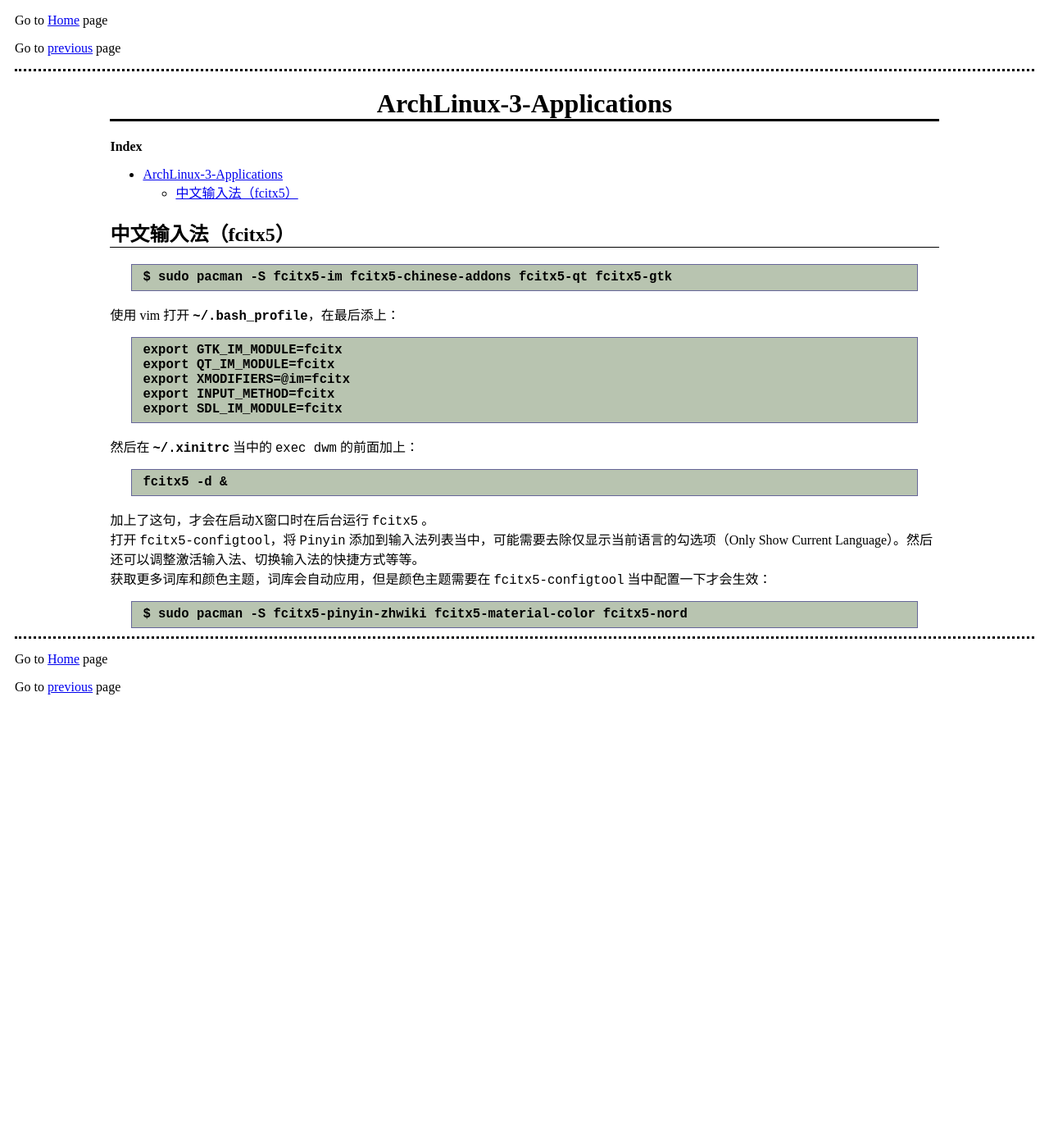
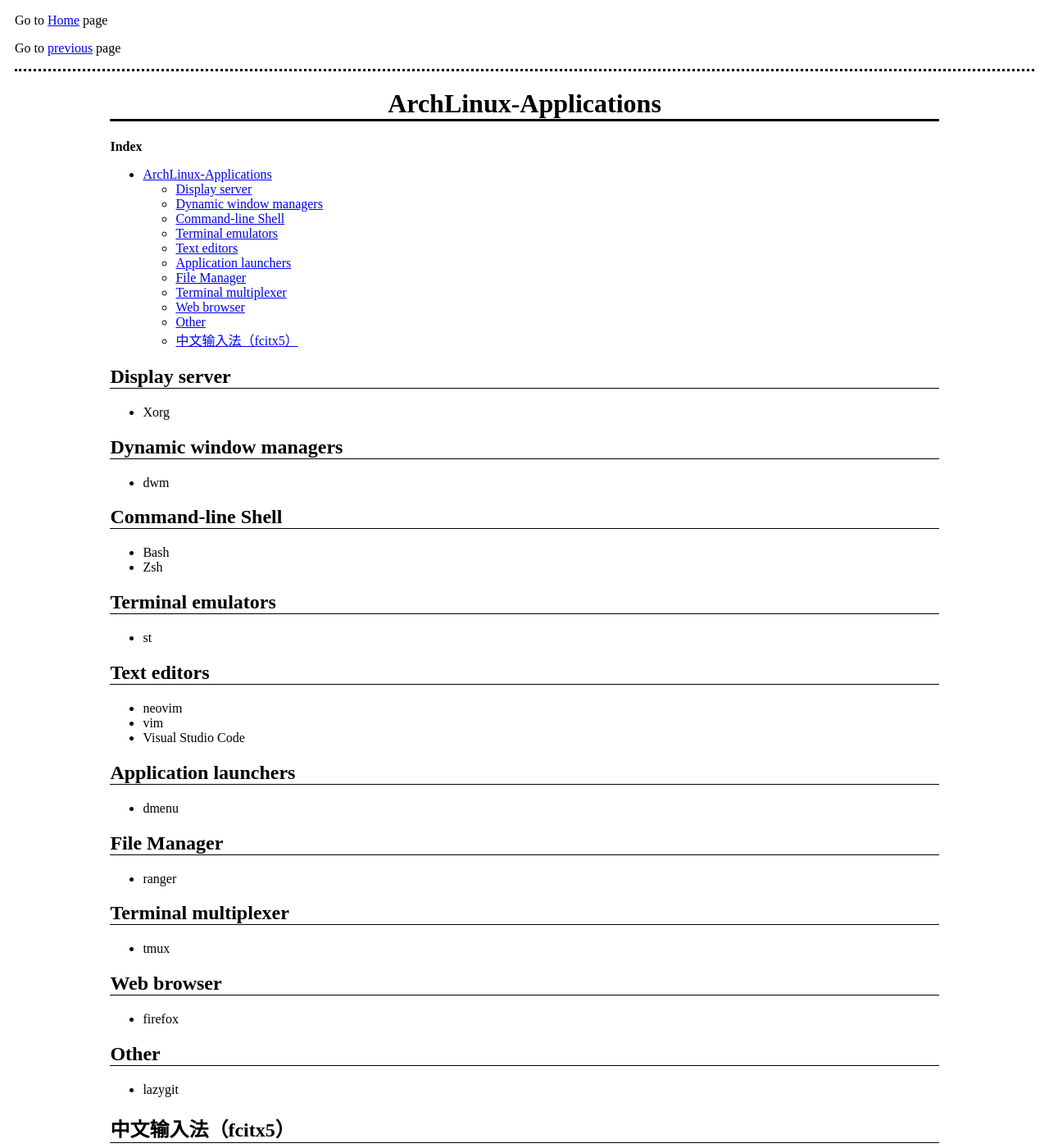
Before and after one commit to WGZ-W/wgz-w.github.io, a Jekyll site: the page built from _posts/ArchLinux/2024-09-22-applications.md, in a window 1280 px wide and 1400 px high. Shown: the whole window at 82% size. Built offline with Jekyll 4.4.1, drawn with Linux system fonts in a browser that asks for light colours; our own code applies the rules of GitHub Pages for plain Markdown files.

Commit message:
2024-12-02

````diff
--- a/_posts/ArchLinux/2024-09-22-applications.md
+++ b/_posts/ArchLinux/2024-09-22-applications.md
@@ -6,14 +6,55 @@
 
 ---
 
-# ArchLinux-3-Applications
+# ArchLinux-Applications
 
 **Index**
-- [ArchLinux-3-Applications](#archlinux-3-applications)
+- [ArchLinux-Applications](#archlinux-applications)
+  - [Display server](#display-server)
+  - [Dynamic window managers](#dynamic-window-managers)
+  - [Command-line Shell](#command-line-shell)
+  - [Terminal emulators](#terminal-emulators)
+  - [Text editors](#text-editors)
+  - [Application launchers](#application-launchers)
+  - [File Manager](#file-manager)
+  - [Terminal multiplexer](#terminal-multiplexer)
+  - [Web browser](#web-browser)
+  - [Other](#other)
   - [中文输入法（fcitx5）](#中文输入法fcitx5)
 
 
+## Display server
+- Xorg
 
+## Dynamic window managers
+- dwm
+
+## Command-line Shell
+- Bash
+- Zsh
+
+## Terminal emulators
+- st
+
+## Text editors
+- neovim
+- vim
+- Visual Studio Code
+
+## Application launchers
+- dmenu
+
+## File Manager
+- ranger
+
+## Terminal multiplexer
+- tmux
+
+## Web browser
+- firefox
+
+## Other
+- lazygit
 
 ## 中文输入法（fcitx5）
 ```
````
Also changed, not shown: _posts/ArchLinux/2024-09-23-desktop.md (+2 -2 lines), _posts/ArchLinux/2024-09-24-installation.md (+7 -1 lines), _posts/Blogs/2024-10-30-my-configuration.md (deleted, +0 -18 lines), _posts/Tools/2024-10-06-ranger.md (+17 -1 lines).
